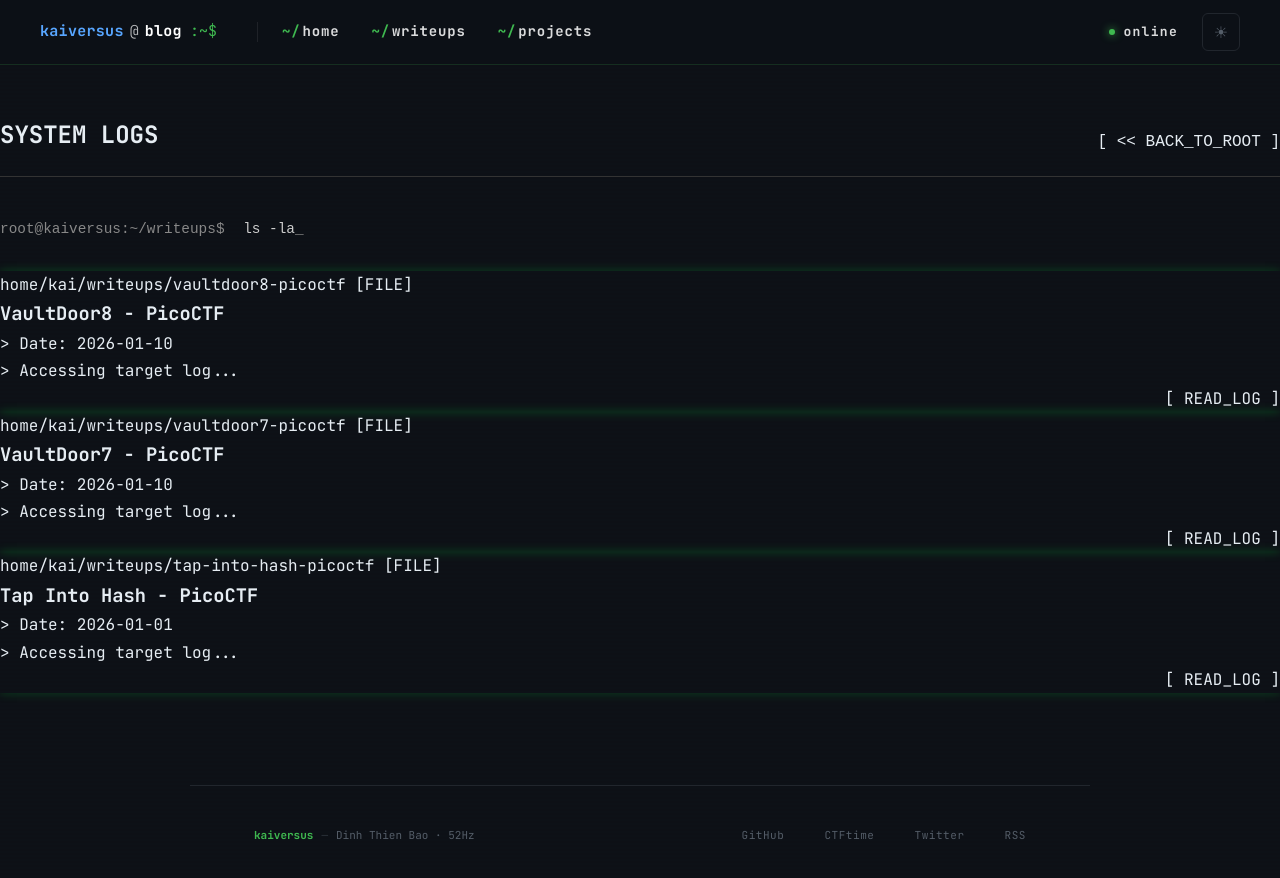
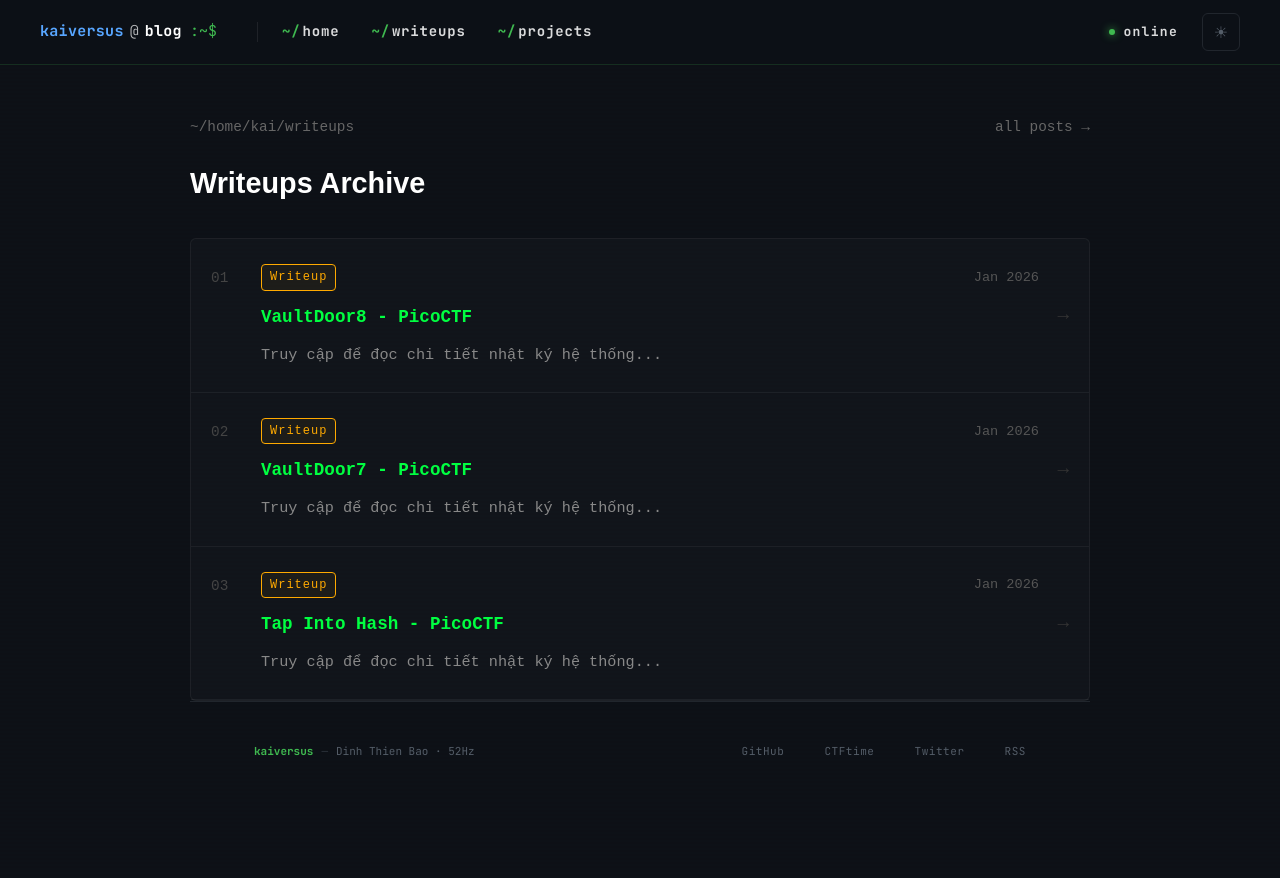
Before and after one commit to kaiversus/kaiversus.github.io, a Jekyll site: the page built from pages/writeups.md, in a window 1280 px wide. Shown: the top 878 px of the page. Built offline with Jekyll 4.4.1, drawn with Linux system fonts in a browser that asks for light colours.

Commit message:
Update writeups.md

```diff
--- a/pages/writeups.md
+++ b/pages/writeups.md
@@ -4,36 +4,45 @@ title: Writeups Archive
 permalink: /writeups/
 ---
 
-<section id="writeups" class="container" style="padding-top: 50px; min-height: 80vh;">
-    <div style="display: flex; justify-content: space-between; align-items: end; margin-bottom: 40px; border-bottom: 1px solid #333; padding-bottom: 20px;">
-        <h2><span style="color: var(--primary);">SYSTEM</span> LOGS</h2>
-        <a href="/" style="color: var(--accent); text-decoration: none; font-family: monospace;">[ << BACK_TO_ROOT ]</a>
+<section class="container" style="max-width: 900px; margin: 0 auto; padding-top: 50px; font-family: 'Courier New', monospace;">
+
+    <div style="display: flex; justify-content: space-between; align-items: baseline; margin-bottom: 20px; color: #666; font-size: 0.9rem;">
+        <span>~/home/kai/writeups</span>
+        <a href="/" style="color: #666; text-decoration: none; transition: 0.3s;" onmouseover="this.style.color='#00ff41'" onmouseout="this.style.color='#666'">all posts →</a>
     </div>
 
-    <div style="font-family: 'Courier New', monospace; color: #888; margin-top: 15px; margin-bottom: 30px; font-size: 0.9rem;">
-        <span style="color: var(--primary); margin-right: 10px;">root@kaiversus:~/writeups$</span>
-        <span style="color: #ccc;">ls -la</span><span class="cursor">_</span>
-    </div>
+    <h1 style="color: #fff; font-size: 1.8rem; margin-bottom: 30px; font-weight: bold; font-family: 'Orbitron', sans-serif;">Writeups Archive</h1>
 
-    <div class="card-grid">
+    <div style="background: rgba(255,255,255,0.02); border: 1px solid rgba(255,255,255,0.05); border-radius: 6px;">
+
         {% for post in site.writeups reversed %}
-        <article class="log-card" onclick="window.location.href='{{ post.url }}'" style="border-color: #00ff41; box-shadow: 0 0 10px rgba(0, 255, 65, 0.2);">
-            <div class="log-header">
-                <span>home/kai/writeups/{{ post.title | slugify }}</span>
-                <span style="color: var(--primary);">[FILE]</span>
+        <a href="{{ post.url }}" style="display: flex; text-decoration: none; padding: 25px 20px; border-bottom: 1px solid rgba(255,255,255,0.05); transition: background 0.2s;" onmouseover="this.style.background='rgba(255,255,255,0.05)'" onmouseout="this.style.background='transparent'">
+
+            <div style="width: 50px; color: #444; font-size: 0.9rem; margin-top: 2px;">
+                {% if forloop.index < 10 %}0{% endif %}{{ forloop.index }}
             </div>
 
-            <h3 class="log-title" style="color: var(--primary);">{{ post.title }}</h3>
+            <div style="flex: 1;">
 
-            <p class="log-desc">
-                > Date: {{ post.date | date: "%Y-%m-%d" }}<br>
-                > {{ post.description | default: "Accessing target log..." }}
-            </p>
+                <div style="display: flex; justify-content: space-between; margin-bottom: 12px; align-items: center;">
+                    <span style="border: 1px solid #ffaa00; color: #ffaa00; padding: 2px 8px; font-size: 0.75rem; border-radius: 4px; letter-spacing: 1px; background: rgba(255, 170, 0, 0.05);">Writeup</span>
+                    <span style="color: #555; font-size: 0.85rem;">{{ post.date | date: "%b %Y" }}</span>
+                </div>
 
-            <div style="text-align: right;">
-                <span class="cmd-btn">[ READ_LOG ]</span>
+                <h3 style="color: #00ff41; margin: 0 0 10px 0; font-size: 1.1rem; font-family: 'Courier New', monospace; font-weight: bold;">
+                    {{ post.title }}
+                </h3>
+
+                <p style="color: #888; font-size: 0.95rem; margin: 0; line-height: 1.6; font-family: 'Courier New', monospace;">
+                    {{ post.description | default: "Truy cập để đọc chi tiết nhật ký hệ thống..." }}
+                </p>
             </div>
-        </article>
+
+            <div style="width: 30px; display: flex; justify-content: flex-end; align-items: center; color: #333; font-size: 1.2rem;">
+                →
+            </div>
+        </a>
         {% endfor %}
+
     </div>
 </section>
```
